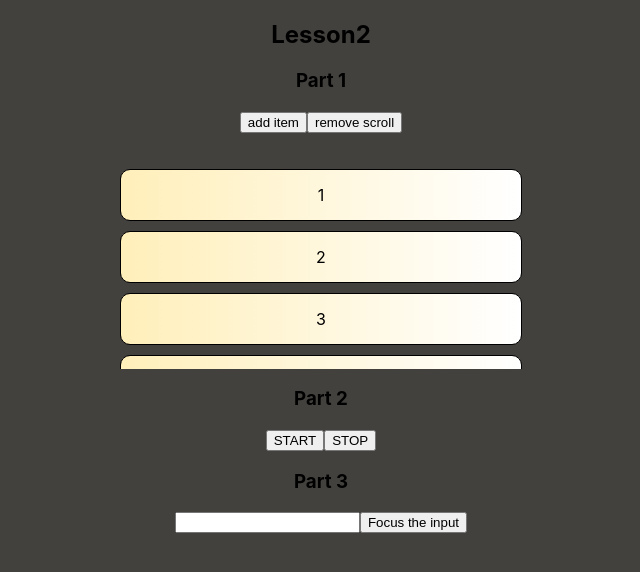
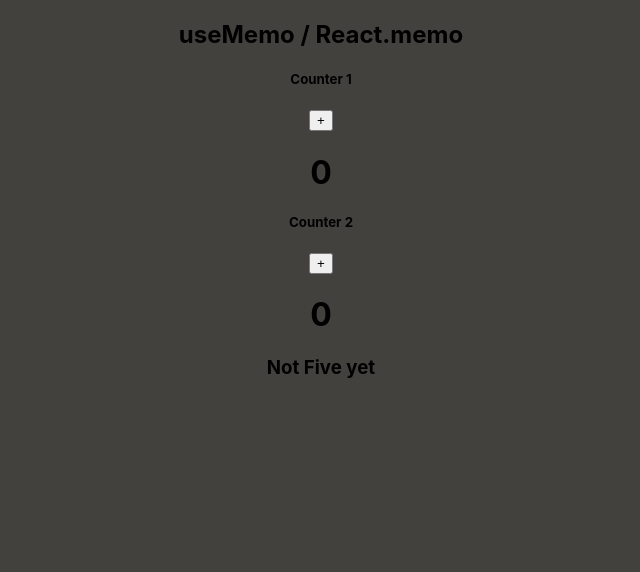
Before and after one commit to AndriiNyzhnyk1994/material-app, a React (Create React App) app: page / in a window 1280 px wide. Shown: the top 572 px of the page, without its empty margins (319-959 px from the left). Built offline with nearby package versions, Linux system fonts and the light colour scheme; the HTML template or start-up script is replaced by a standard one.

Commit message:
useMemo/React.memo testing (part 1 done)

```diff
--- a/src/App.js
+++ b/src/App.js
@@ -2,6 +2,7 @@
 import './App.css';
 import {Lesson1} from './Lesson-1/Lesson1';
 import { Lesson2 } from './Lesson-2/Lesson2';
+import { Lesson3 } from './Lesson-3/Lesson3';
 
 
 function App() {
@@ -9,7 +10,8 @@
   return (
     <div className="App">
       {/* <Lesson1/> */}
-      <Lesson2/>
+      {/* <Lesson2/> */}
+      <Lesson3/>
     </div>
   )
 }
--- /dev/null
+++ b/src/Lesson-3/Lesson3.jsx
@@ -0,0 +1,12 @@
+import React from 'react'
+import { Example1 } from './myExample/exapmle1/Example1'
+
+export function Lesson3() {
+
+    return (
+        <>
+           <h2>useMemo / React.memo</h2>
+            <Example1/>
+        </>
+    )
+}
--- /dev/null
+++ b/src/Lesson-3/myExample/exapmle1/Count.jsx
@@ -0,0 +1,17 @@
+import React from 'react'
+
+
+const renders = {
+  count1: 0,
+  count2: 0,
+}
+
+export default React.memo(function Count({ id, value }) {
+  console.warn(`Count${id} render: ${++renders[`count${id}`]}`)
+
+  return (
+    <div>
+      <h1>{value}</h1>
+    </div>
+  )
+})
--- /dev/null
+++ b/src/Lesson-3/myExample/exapmle1/Example1.jsx
@@ -0,0 +1,24 @@
+import React, { useState } from 'react'
+import Count from './Count'
+import IsFive from './IsFive'
+
+export function Example1() {
+    const [count1, setCount1] = useState(0)
+    const [count2, setCount2] = useState(0)
+
+    return (
+        <div>
+            <h5>Counter 1</h5>
+            <div className='counter'>
+                <button onClick={() => { setCount1(count1 + 1) }}>+</button>
+                <Count id={1} value={count1} />
+            </div>
+            <h5>Counter 2</h5>
+            <div className='counter'>
+                <button onClick={() => { setCount2(count2 + 1) }}>+</button>
+                <Count id={2} value={count2} />
+                <IsFive value={count2}/>
+            </div>
+        </div>
+    )
+}
--- /dev/null
+++ b/src/Lesson-3/myExample/exapmle1/IsFive.jsx
@@ -0,0 +1,27 @@
+import React, { useMemo } from 'react'
+
+let renderCount = 0
+
+export default React.memo(
+    function IsFive({ value }) {
+        console.warn(`isFive render: ${++renderCount}`);
+
+        const getResult = useMemo(() => {
+            let i = 0
+            while (i < 9000000) i++
+            return value === 5 ? 'It`s FIVE' : 'Not Five yet'
+        }, [value])
+
+        return (
+            <h3>{getResult}</h3>
+        )
+    },
+    (prevProps, nextProps) => {
+        if(nextProps.value === 5) {
+            return false
+        }
+        else {
+            return true
+        }
+    }
+)
```
